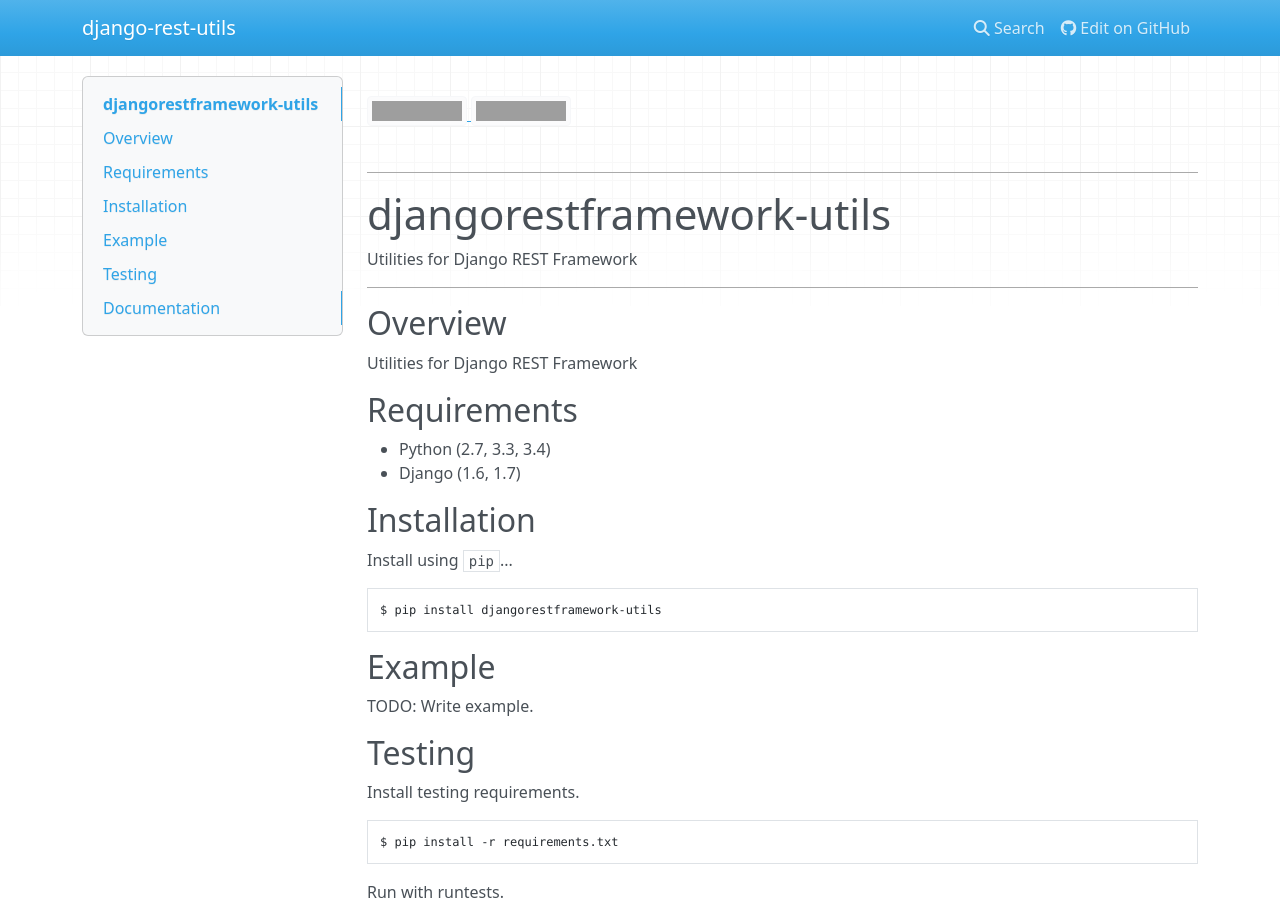
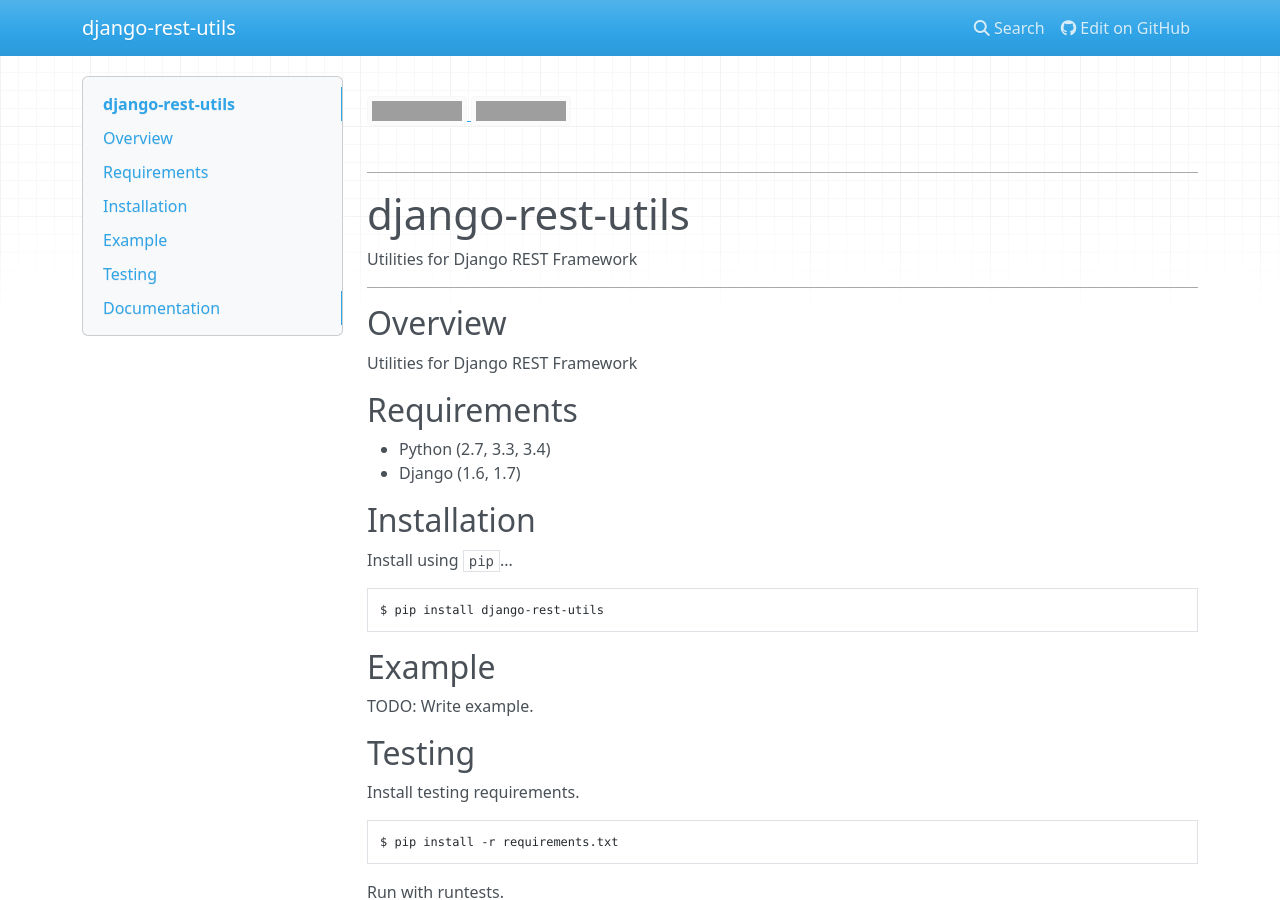
Before and after one commit to benzid-wael/djangorestframework-utils, an MkDocs documentation site: the page built from docs/index.md, in a window 1280 px wide and 900 px high. Built offline with MkDocs 1.6.1, drawn with Linux system fonts in a browser that asks for light colours; nearby versions of some CDN libraries; grey boxes are pictures that could not be loaded.

Commit message:
Documentation updated

````diff
--- a/docs/index.md
+++ b/docs/index.md
@@ -1,15 +1,15 @@
 <div class="badges">
-    <a href="http://travis-ci.org/benzid-wael/django-rest-framework-utils">
-        <img src="https://travis-ci.org/benzid-wael/django-rest-framework-utils.svg?branch=master">
+    <a href="http://travis-ci.org/benzid-wael/django-rest-utils">
+        <img src="https://travis-ci.org/benzid-wael/django-rest-utils.svg?branch=master">
     </a>
-    <a href="https://pypi.python.org/pypi/djangorestframework-utils">
-        <img src="https://img.shields.io/pypi/v/djangorestframework-utils.svg">
+    <a href="https://pypi.python.org/pypi/django-rest-utils">
+        <img src="https://img.shields.io/pypi/v/django-rest-utils.svg">
     </a>
 </div>
 
 ---
 
-# djangorestframework-utils
+# django-rest-utils
 
 Utilities for Django REST Framework
 
@@ -29,7 +29,7 @@
 Install using `pip`...
 
 ```bash
-$ pip install djangorestframework-utils
+$ pip install django-rest-utils
 ```
 
 ## Example
@@ -50,7 +50,9 @@
 $ ./runtests.py
 ```
 
-You can also use the excellent [tox](http://tox.readthedocs.org/en/latest/) testing tool to run the tests against all supported versions of Python and Django. Install tox globally, and then simply run:
+You can also use the excellent [tox](http://tox.readthedocs.org/en/latest/)
+testing tool to run the tests against all supported versions of Python and Django.
+Install tox globally, and then simply run:
 
 ```bash
 $ tox
````
Also changed, not shown: README.rst.
